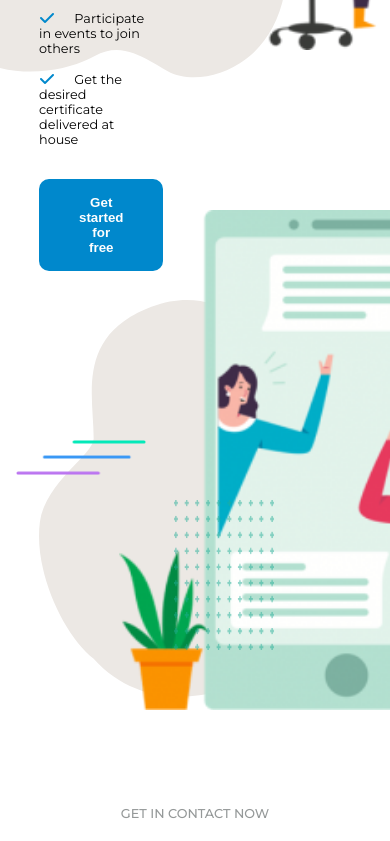
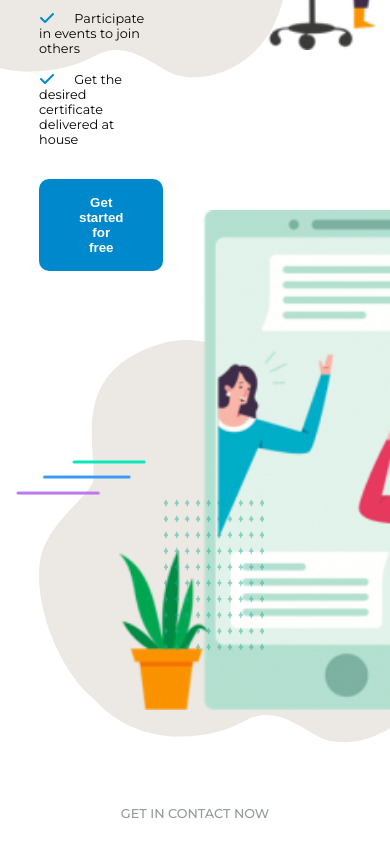
Before and after one commit to AndreaFumagalli4/proj-html-vuejs, a Vue app: page / in a window 390 px wide. Shown: the part 4005-4846 px from the top of the page. Built offline with nearby package versions, Linux system fonts and the light colour scheme.

Commit message:
fix bg images into MobileLearnComp

```diff
--- a/src/components/MainComponents/MobileLearnComp.vue
+++ b/src/components/MainComponents/MobileLearnComp.vue
@@ -91,7 +91,7 @@ export default {
         div.grey-bg-img {
             height: 400px;
             width: 400px;
-            top: 18%;
+            top: 26%;
             left: 10%;
             z-index: -1;
 
@@ -104,7 +104,7 @@ export default {
             width: 100px;
             position: absolute;
             top: 58%;
-            left: 44.5%;
+            left: 42%;
 
             img {
                 width: 100%;
@@ -115,7 +115,7 @@ export default {
             height: 35px;
             width: 130px;
             position: absolute;
-            bottom: 47%;
+            bottom: 43%;
             left: 4%;
 
             img {
```
